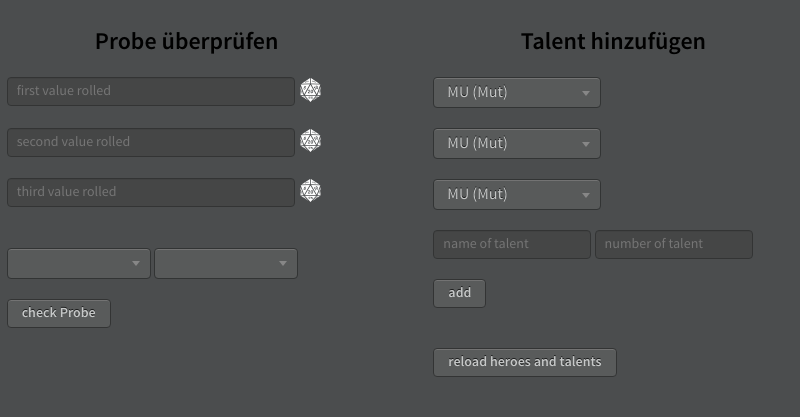
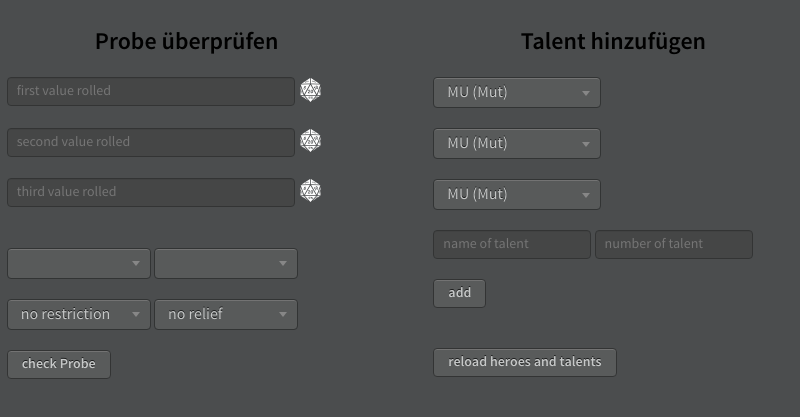
Before and after one commit to flokol120/DSA-Proben-Checker, an Electron app: page index.html in a window 800 px wide. Shown: the part 85-502 px from the top of the page. Drawn offline with nearby package versions, Linux system fonts and the light colour scheme; no server answers.

Commit message:
added restriction/relief system

```diff
--- a/index.html
+++ b/index.html
@@ -33,6 +33,45 @@
         </select>
 
         <select id="probe" class="topcoat-select" style="width: 40%;"></select>
+        <br>
+        <br>
+        <select id="restriction" class="topcoat-select" style="width: 40%;">
+          <option value=0 selected>no restriction</option>
+          <option value=1>restriction of 1</option>
+          <option value=2>restriction of 2</option>
+          <option value=3>restriction of 3</option>
+          <option value=4>restriction of 4</option>
+          <option value=5>restriction of 5</option>
+          <option value=6>restriction of 6</option>
+          <option value=7>restriction of 7</option>
+          <option value=8>restriction of 8</option>
+          <option value=9>restriction of 9</option>
+          <option value=10>restriction of 10</option>
+          <option value=11>restriction of 11</option>
+          <option value=12>restriction of 12</option>
+          <option value=13>restriction of 13</option>
+          <option value=14>restriction of 14</option>
+          <option value=15>restriction of 15</option>
+        </select>
+
+        <select id="relief" class="topcoat-select" style="width: 40%;">
+          <option value=0 selected>no relief</option>
+          <option value=1>relief of 1</option>
+          <option value=2>relief of 2</option>
+          <option value=3>relief of 3</option>
+          <option value=4>relief of 4</option>
+          <option value=5>relief of 5</option>
+          <option value=6>relief of 6</option>
+          <option value=7>relief of 7</option>
+          <option value=8>relief of 8</option>
+          <option value=9>relief of 9</option>
+          <option value=10>relief of 10</option>
+          <option value=11>relief of 11</option>
+          <option value=12>relief of 12</option>
+          <option value=13>relief of 13</option>
+          <option value=14>relief of 14</option>
+          <option value=15>relief of 15</option>
+        </select>
         <br>
         <br>
         <input id="submit" type="submit" value="check Probe" class="topcoat-button--large" />
@@ -86,7 +125,6 @@
         <input id="number" type="number" placeholder="number of talent" class="topcoat-text-input--large" />
         <br>
         <br>
-
         <input id="submitAddTalent" type="submit" value="add" class="topcoat-button--large" />
       </form>
       <br>
--- a/renderFile.js
+++ b/renderFile.js
@@ -26,8 +26,10 @@ submitFormButton.addEventListener("submit", function (event) {
     let third = document.getElementById("third").value;
     let type = document.getElementById("probe").value;
     let hero = document.getElementById("hero").value;
+    let relief = parseInt(document.getElementById("relief").value);
+    let restriction = parseInt(document.getElementById("restriction").value);
     if (first != "" && second != "" && third != "") {
-        handleForm(currentWindow, first, second, third, type, hero, function (compensation) {
+        handleForm(currentWindow, first, second, third, type, hero, relief, restriction, function (compensation) {
             var response = document.getElementById("response")
             if (compensation >= 0) {
                 var qs;
```
Also changed, not shown: main.js (+20 -4 lines), 1 other file.
